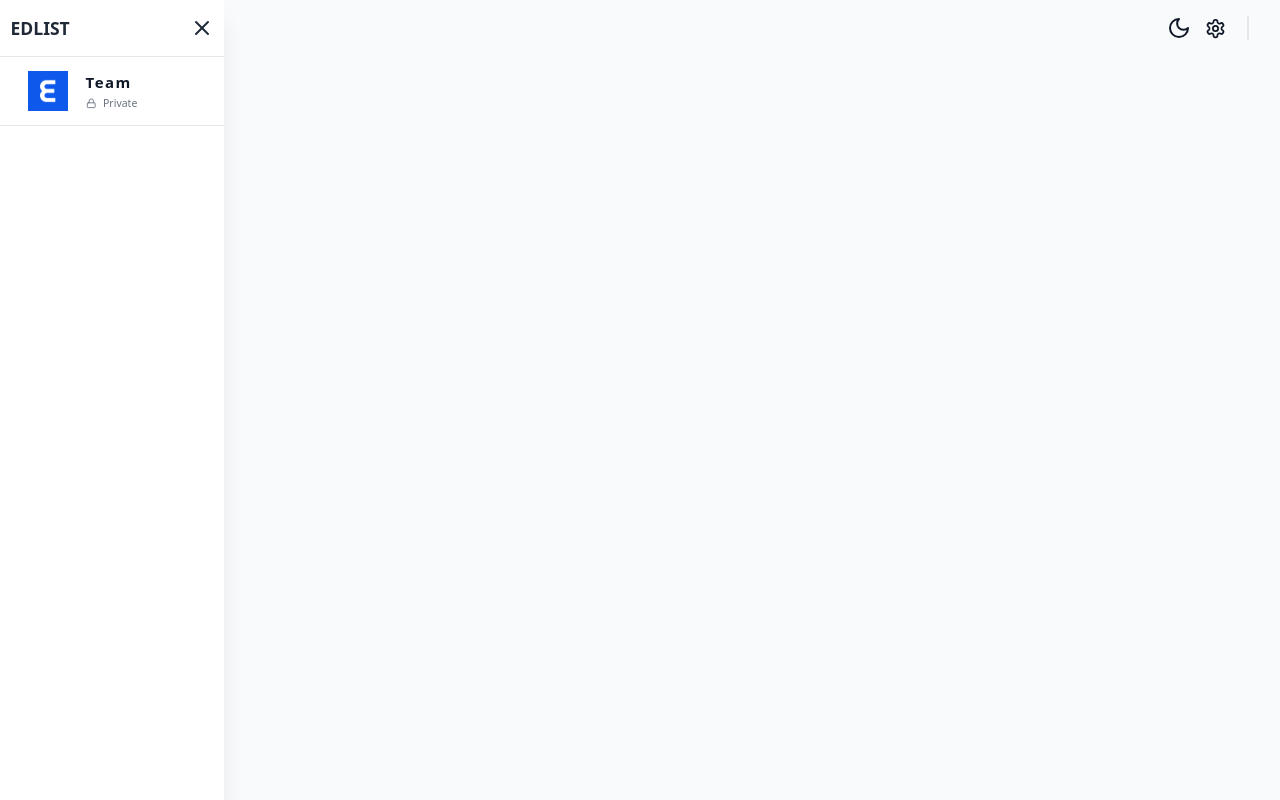
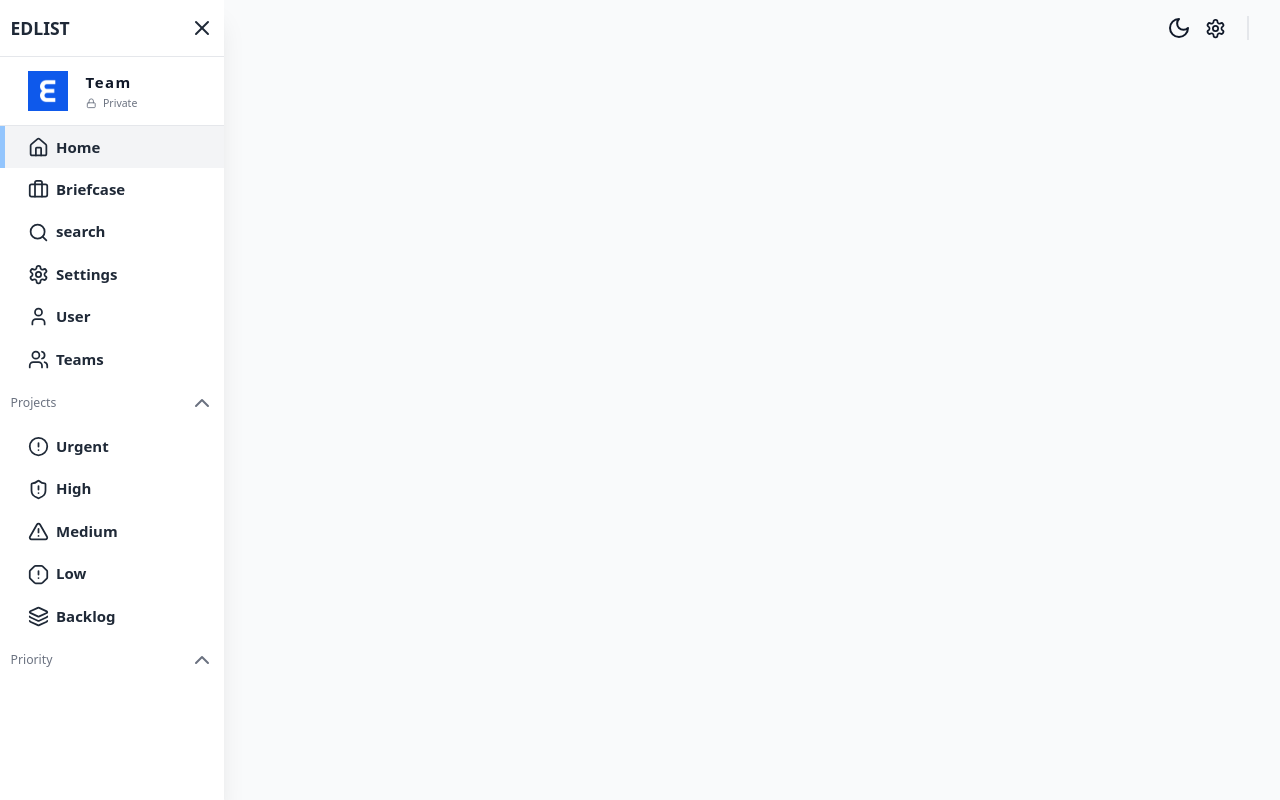
Before and after one commit to parham-devdocs/project-management-next, a Next.js app: page / in a window 1280 px wide. Built offline with nearby package versions, Linux system fonts and the light colour scheme.

Commit message:
side bar created

```diff
--- a/app/globals.css
+++ b/app/globals.css
@@ -10,8 +10,8 @@ html,body,#root,.app{
   height: 100%;
   width: 100%;
   @apply text-sm;
-  @apply bg-gray-500;
-  @apply text-gray-900
+  @apply bg-white;
+  @apply dark:bg-black
 }
 
 @custom-variant dark (&:where(.dark, .dark *));
--- a/components/sidebar.tsx
+++ b/components/sidebar.tsx
@@ -1,29 +1,47 @@
 "use client"
-import { LockIcon, X } from "lucide-react"
+import { AlertCircle, AlertOctagon, AlertTriangle, BriefcaseIcon, ChevronDown, ChevronUp, HomeIcon, Layers3, LockIcon, LucideIcon, Search, Settings, ShieldAlert, User, Users, X } from "lucide-react"
 import Image from "next/image"
-import { useEffect, useState } from "react"
+import { useState } from "react"
 import Logo from "../public/logo.png";
 import { useDispatch, useSelector } from "react-redux";
 import { setIsSidebarCollapsed } from "@/redux/store";
 import { initialStateTypes } from "../redux/store";
-export default function Sidebar({toggleSidebar}:{toggleSidebar:()=>void}) {
+import { usePathname } from "next/navigation";
+import Link from "next/link"
+export default function Sidebar() {
+    const sidebarIcons:SidebarLinkType[]=[
+{Icon:HomeIcon,href:"/",label:"Home",isCollapsed:false},
+{Icon:BriefcaseIcon,href:"/briefcase",label:"Briefcase",isCollapsed:false},
+{Icon:Search,href:"/search",label:"search",isCollapsed:false},
+{Icon:Settings,href:"/seattings",label:"Settings",isCollapsed:false},
+{Icon:User,href:"/user",label:"User",isCollapsed:false},
+{Icon:Users,href:"/teams",label:"Teams",isCollapsed:false}
+
+    ]
+    const projectsIcons:SidebarLinkType[]=[
+        {Icon:AlertCircle,href:"/priority/urgent",label:"Urgent",isCollapsed:false},
+        {Icon:ShieldAlert,href:"/priority/high",label:"High",isCollapsed:false},
+        {Icon:AlertTriangle,href:"/priority/medium",label:"Medium",isCollapsed:false},
+        {Icon:AlertOctagon,href:"/priority/low",label:"Low",isCollapsed:false},
+        {Icon:Layers3,href:"/priority/backlog",label:"Backlog",isCollapsed:false},
+    ]
     const [showProjects,setShowProjects]=useState(true)
     const [showPriority,setShowPriority]=useState(true)
     const collapsed=useSelector((state:initialStateTypes)=>state.isSidebarCollapsed)
 
 const dispatch=useDispatch()
-const sidebarClassnames =` w-64 h-full z-40 bg-white shadow-xl flex flex-col  fixed transition-all duration-300 dark:bg-black overflow-y-auto `
+const sidebarClassnames =` ${collapsed ? "w-0 hidden" : "w-64"} h-full z-40 bg-white shadow-xl flex flex-col  fixed transition-all duration-300 dark:bg-black overflow-y-auto `
 
-// function toggleSidebar() {
-//     dispatch(setIsSidebarCollapsed(false))
-// }
+function toggleSidebar() {
+    dispatch(setIsSidebarCollapsed(true))
+}
     return (
         <div className={sidebarClassnames}>
-            <div className=" flex  items-center justify-between z-50 w-full h-[56px]  py-6 px-3 bg-white data:bg-black">
-                <div className=" text-xl text-gray-800 font-bold dark:text-white">
+            <div className=" flex  items-center justify-between z-50 w-full h-[56px]  py-6 px-3 text-gray-800  bg-white dark:bg-black dark:text-white">
+                <div className=" text-xl   font-bold">
                     EDLIST
                 </div>
-             <span className=" text-xl text-gray-800 hover:text-gray-500 dark:text-white dark:hover:text-gray-300 cursor-pointer">
+             <span className=" text-xl  cursor-pointer">
                <X onClick={toggleSidebar}/>
              </span>
             </div>
@@ -38,6 +56,51 @@ const sidebarClassnames =` w-64 h-full z-40 bg-white shadow-xl flex flex-col  fi
                </div>
 
             </div>
+            <nav className=" z-10 w-full ">
+                {sidebarIcons.map((icon,index)=>{
+                    return     <SidebarLink key={index} href={icon.href} label={icon.label}  Icon={icon.Icon} isCollapsed={icon.isCollapsed} />
+
+                })}
+
+            </nav>
+            <button className=" w-full flex items-center justify-between px-3 py-3 text-gray-500 hover:bg-gray-100 cursor-pointer dark:text-gray-100 dark:hover:bg-gray-800 " onClick={()=>setShowProjects(prev=>!prev)}>
+<span className="">Projects</span>
+{showProjects ? <ChevronUp/> : <ChevronDown/>}
+            </button>
+            {showProjects && (
+                <>
+{projectsIcons.map((icon,index)=>{
+    return <SidebarLink key={index} href={icon.href} label={icon.label}  Icon={icon.Icon} isCollapsed={icon.isCollapsed} />
+})}
+
+                </>
+            )}
+            <button className=" w-full flex items-center justify-between px-3 py-3 text-gray-500 hover:bg-gray-100 cursor-pointer dark:text-gray-100 dark:hover:bg-gray-800 " onClick={()=>setShowPriority(prev=>!prev)}>
+<span className="">Priority</span>
+{showPriority? <ChevronUp/> : <ChevronDown/>}</button>
         </div>
     )
 }
+
+
+
+interface SidebarLinkType{
+    href:string
+    Icon:LucideIcon
+    label:string
+    isCollapsed:boolean
+}
+
+const SidebarLink=({href,Icon,isCollapsed,label}:SidebarLinkType)=>{
+const pathname=usePathname()
+const isActive=pathname===href || (pathname=== "/" && href=== "/dashboard")
+
+return (
+    <Link className=" w-fit" href={href} >
+
+        <div className={` relative flex cursor-pointer   gap-2 transition-colors hover:bg-gray-100 dark:bg-black dark:hover:bg-gray-700 ${isActive ? "bg-gray-100 text-white dark:bg-gray-700" : ""} items-center py-3 px-8`}>
+            <div className={`${isActive ? "  bg-blue-200":"bg-white dark:bg-black"} absolute left-0 top-0 h-[100%] w-[5px]`}></div><Icon className=" h-6 w-6 text-gray-800 dark:text-gray-100" /><span className={` font-bold text-[15px] text-gray-800 dark:text-gray-100`}>{label}</span></div>
+    </Link>
+)
+
+}
```
